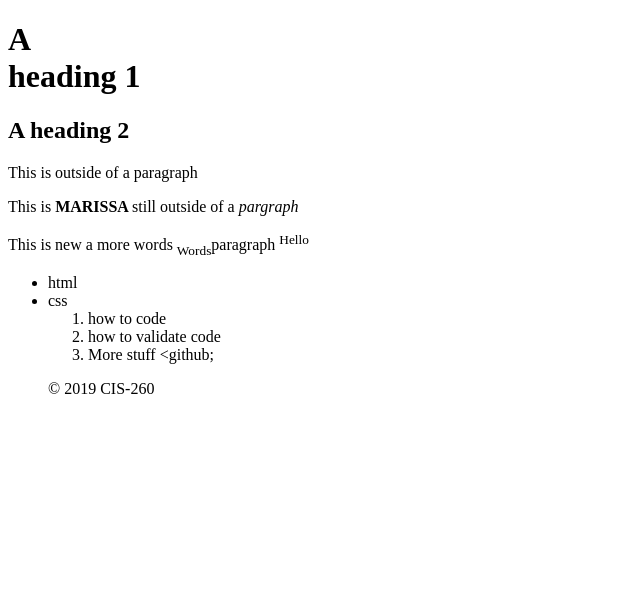
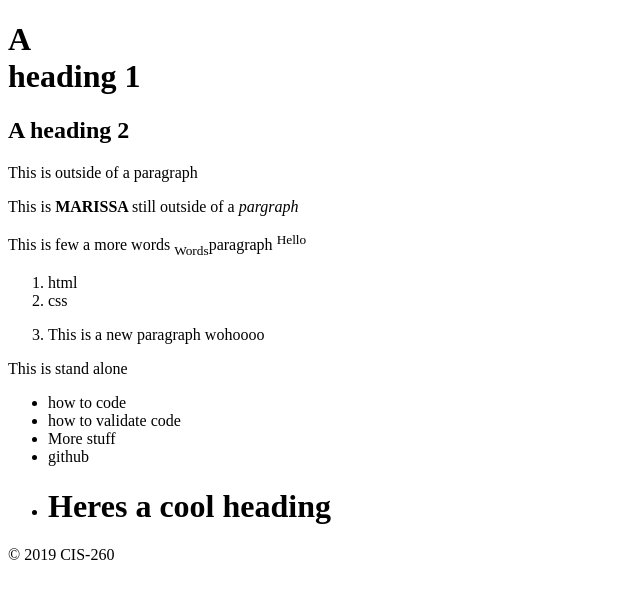
Before and after one commit to MarissaTortora/assignment1, a plain HTML site: page Index.html in a window 1280 px wide. Shown: the whole page, without its empty margins (0-640 px from the left). Drawn offline with Linux system fonts and the light colour scheme.

Commit message:
changed a few things

```diff
--- a/Index.html
+++ b/Index.html
@@ -1,17 +1,60 @@
 <!DOCTYPE html>
 <html lang="en">
 
-    <header>
-    <nav>
 
 
-    </nav>
+    <head>
+    <meta charset="utf-8">
+    <title>My Title</title>
+    <link rel="stylesheet" type="text/css" href="css/styles.css">
+</head>
+
+
+
+<body>
+    <header>
+        <nav>
+
+
+        </nav>
 
 
     </header>
 
-    <main  >
+    <main>
+        <h1>A <br> heading 1</h1>
+        <h2>A heading 2</h2>
+        This is outside of a paragraph
+        <p>This is <strong> MARISSA
+            </strong>still outside of a <em>pargraph</em>
+            <p>
+                <p> This is few a more words <sub>Words</sub>paragraph <sup> Hello
+                    </sup> </p>
 
+                <ol>
+                    <li> html</li>
+                    <li> css</li>
+<li>
+                    <p>This is a new paragraph wohoooo</p>
+                </li>
+
+                </ol>
+                This is stand alone
+
+
+                <ul>
+                    <li> how to code</li>
+                    <li> how to validate code</li>
+                    <li> More stuff
+                        <li> github </li>
+                    <li>
+                    <h1> Heres a cool heading</h1>
+                </li>
+
+
+
+
+                </ul>
 
 
 
@@ -23,40 +66,17 @@
     </main>
 
 
-        <meta charset="utf-8">
-        <title>My Title</title>
-        <link rel="stylesheet" type="text/css" href="css/styles.css">
 
-    <body>
-        <h1>A <br> heading 1</h1>
-        <h2>A heading 2</h2>
-        This is outside of a paragraph
-        <p>This is <strong> MARISSA
-            </strong>still outside of a <em>pargraph</em>
-            <p>
-                <p> This is new a more words <sub>Words</sub>paragraph <sup> Hello
-                    </sup> </p>
-    </body>
 
-    <ul>
-        <li> html</li>
-        <li> css</li>
 
-        <ol>
-        <li> how to code</li>
-            <li> how to validate code</li>
-            <li> More stuff &lt;github;
-        </li>
-
-        </ol>
+    <footer>
+        <p>&copy; 2019 CIS-260 </p>
+    </footer>
+</body>
 
 
 
 
-        <footer><p>&copy; 2019 CIS-260 </p>
-        </footer>
 
 
-
-    </ul>
 </html>
```
